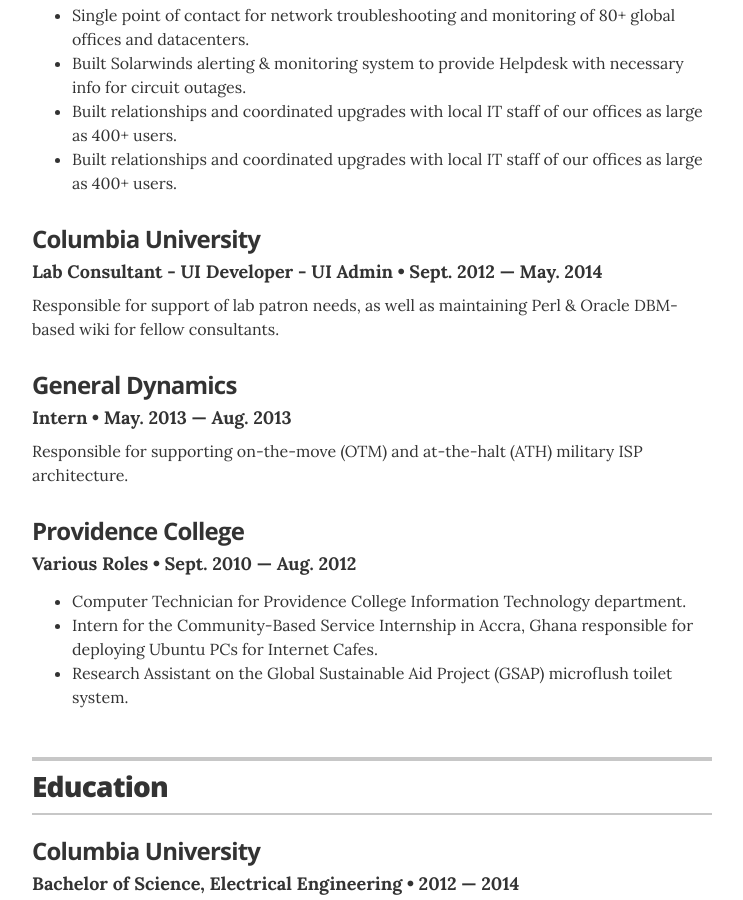
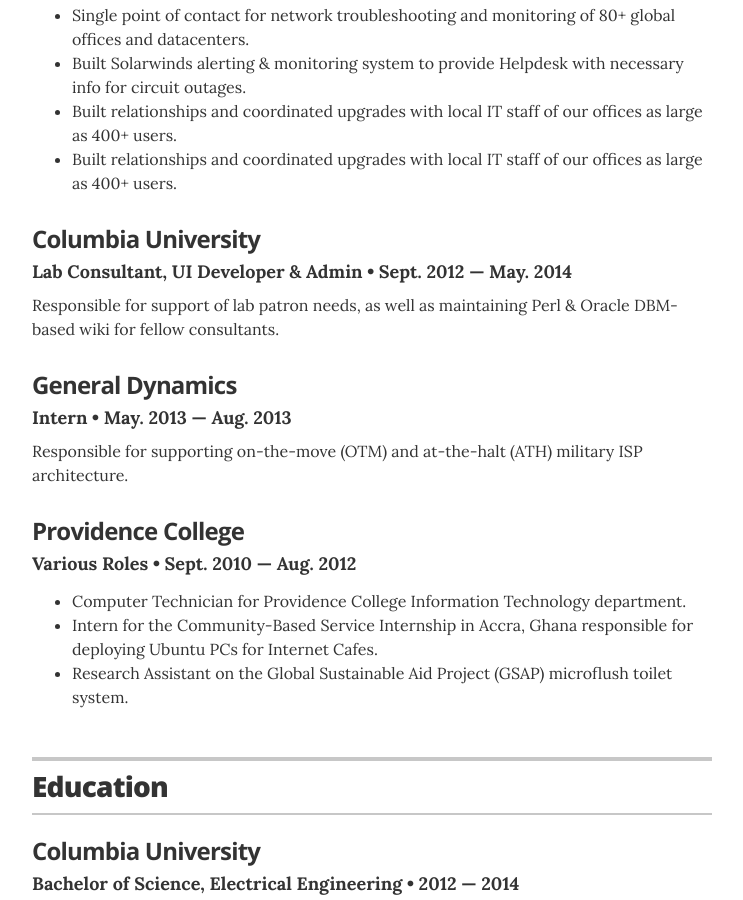
Before and after one commit to patrick-andrew-jain-taylor/resume, a Jekyll site: the page built from index.html, in a window 1280 px wide and 900 px high, scrolled down 1861 px. Shown: the whole window, without its empty margins (268-1011 px from the left). Built offline with Jekyll 4.4.1, drawn with Linux system fonts in a browser that asks for light colours.

```diff
--- a/_data/experience.yml
+++ b/_data/experience.yml
@@ -18,7 +18,7 @@
 
 # Lab Consultant / UI Developer / UI Admin
 - company: Columbia University
-  position: Lab Consultant - UI Developer - UI Admin
+  position: Lab Consultant, UI Developer & Admin
   duration: Sept. 2012 &mdash; May. 2014
   summary: Responsible for support of lab patron needs, as well as maintaining Perl & Oracle DBM-based wiki for fellow consultants.
 
```
